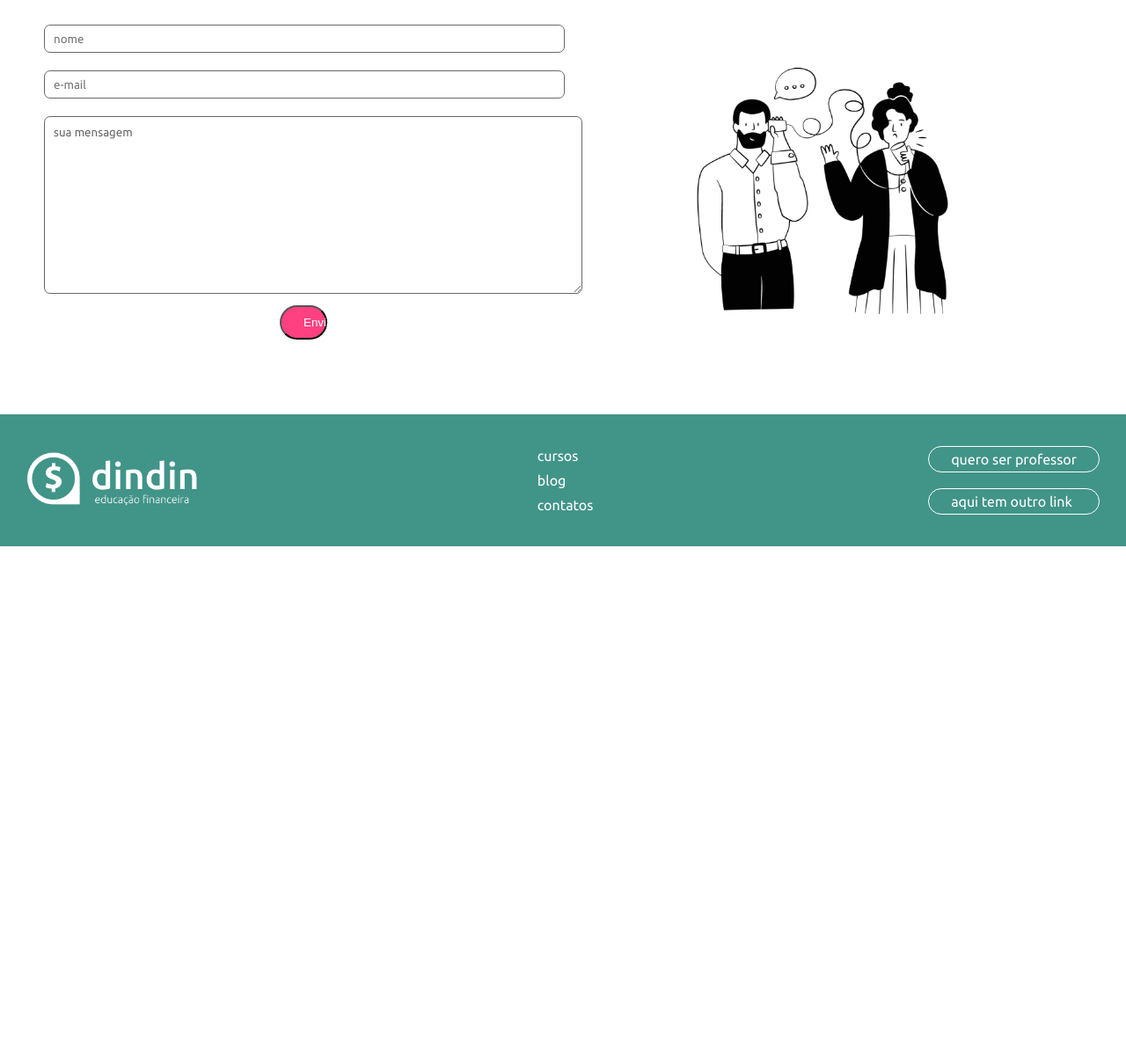
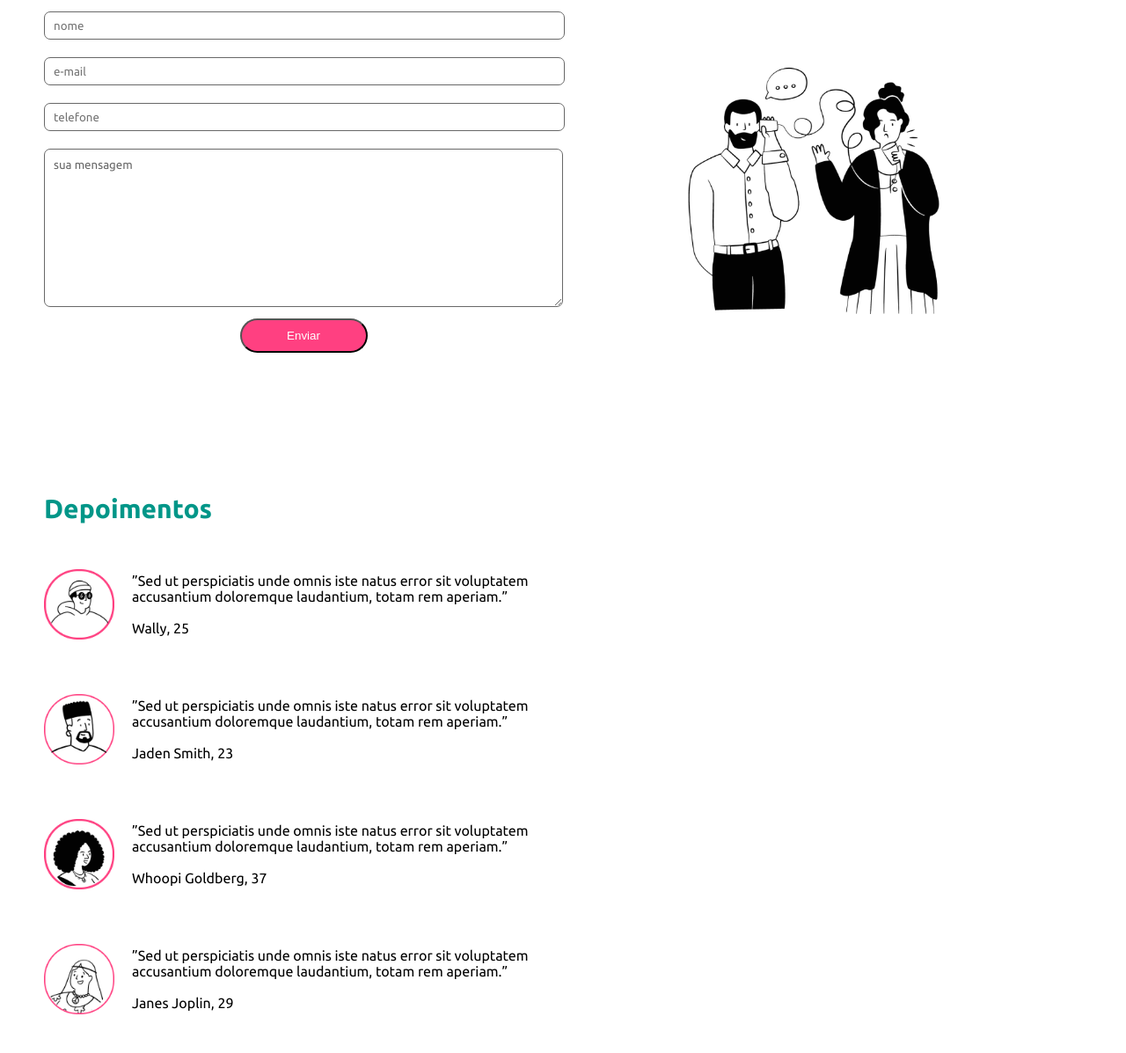
Before and after one commit to Projetosgeovane/Dindin-js, a plain HTML site: page contato.html in a window 1280 px wide. Shown: the part 199-1396 px from the top of the page at 88% size. Before the commit the page ends 820 px from the top, so only its background shows below. Drawn offline with Linux system fonts and the light colour scheme.

Commit message:
Correção de todos os bugs do projeto

```diff
--- a/contato.html
+++ b/contato.html
@@ -93,7 +93,8 @@
 
         </div>
     </footer>
-    <script src="js/index.js"></script>
+    <script src="js/header.js"></script>
+    <script src="js/contato.js"></script>
 </body>
 
 </html>
--- a/css/contato.css
+++ b/css/contato.css
@@ -25,6 +25,7 @@ header nav a {
     max-width: 1500px;
     margin:  0 auto;
     width: 100%;
+
 }
 
 #logo_cabecalho {
--- /dev/null
+++ b/js/contato.js
@@ -0,0 +1,80 @@
+// // O formulário não está funcionando, o atributo action deve mandar para url sucesso.html
+let action = document.querySelector('#formulario form');
+action.setAttribute('href', 'sucesso.html');
+
+
+// // Após o campo de email, precisamos de um novo campo para que o usuário adicione também um número de telefone.
+let campoTelefone = document.createElement('input');
+let inputTel = document.querySelector("textarea");
+let adicionaTelefone = inputTel.insertAdjacentElement('beforebegin', campoTelefone);
+adicionaTelefone.setAttribute('type', 'email');
+adicionaTelefone.setAttribute('required', '');
+adicionaTelefone.setAttribute('placeholder', 'telefone');
+
+
+// // O campo de mensagem está ultrapassando o tamanho do elemento pai. Podemos resolver adicionando o atributo box-sizing: border-box;
+inputTel.style.boxSizing = "border-box";
+
+
+// O botão não está do tamanho adequado, precisa ter uma largura maior;
+let botao = document.getElementById('enviar');
+botao.style.width= '145px';
+
+
+// Abaixo da section do formulário, adicione uma seção de comentário igual a página Home
+let comentario = document.createElement('section');
+comentario.setAttribute('class', 'titulo depoimento');
+comentario.innerHTML = '<h3>Depoimentos</h3>';
+
+let comentarios = document.createElement('section');
+comentarios.setAttribute('id', 'falam_sobre');
+comentarios.innerHTML = `<section id='falam_sobre'>
+<div class="depoimentos">
+    <img src="/imagens/icon-wally.png" width="80px" height="80px" alt="depoimentos da dindim">
+    <p>
+        ”Sed ut perspiciatis unde omnis iste natus error sit voluptatem accusantium doloremque laudantium,
+        totam rem aperiam.”
+        <br>
+        <br>
+        Wally, 25
+    </p>
+</div>
+<div class="depoimentos">
+    <img src="/imagens/icon-jaden.png" width="80px" height="80px" alt="depoimentos da dindim">
+    <p>
+        ”Sed ut perspiciatis unde omnis iste natus error sit voluptatem accusantium doloremque
+        laudantium, totam rem aperiam.”
+        <br>
+        <br>
+        Jaden Smith, 23
+    </p>
+</div>
+<div class="depoimentos">
+    <img src="/imagens/icon-whoopi.png" width="80px" height="80px" alt="depoimentos da dindim">
+    <p>
+        ”Sed ut perspiciatis unde omnis iste natus error sit voluptatem accusantium doloremque
+        laudantium, totam rem aperiam.”
+        <br>
+        <br>
+        Whoopi Goldberg, 37
+    </p>
+</div>
+<div class="depoimentos">
+    <img src="/imagens/icon-jane.png" width="80px" height="80px" alt="depoimentos da dindim">
+    <p>
+        ”Sed ut perspiciatis unde omnis iste natus error sit voluptatem accusantium doloremque
+        laudantium, totam rem aperiam.”
+        <br>
+        <br>
+        Janes Joplin, 29
+    </p>
+</div>
+</section>`
+
+let mainArea = document.querySelector('main');
+
+mainArea.append(comentario, comentarios);
+
+let comentariosStyle = document.querySelector('head');
+
+comentariosStyle.innerHTML += '<link rel="stylesheet" href="/css/index.css">';
--- /dev/null
+++ b/js/header.js
@@ -0,0 +1,10 @@
+// 1. O header deve ter cor de fundo #2E948A
+let header = document.getElementsByTagName('header');
+
+header[0].style.backgroundColor = '#2E948A';
+
+
+// 2. No menu do header, está faltando o link do item Cursos que deve redirecionar para cursos.html
+let linkCursos = document.querySelector('#menu_opcoes nav a');
+
+linkCursos.setAttribute('href', 'cursos.html');
--- a/js/index.js
+++ b/js/index.js
@@ -1,14 +1,3 @@
-// 1. O header deve ter cor de fundo #2E948A
-let header = document.getElementsByTagName('header');
-
-header[0].style.backgroundColor = '#2E948A';
-
-
-// 2. No menu do header, está faltando o link do item Cursos que deve redirecionar para cursos.html
-let linkCursos = document.querySelector('#menu_opcoes nav a');
-
-linkCursos.setAttribute('href', 'cursos.html');
-
 // No banner da home, está faltando centralizar os elementos filhos da section que tem o id #introducao.
 let centralizar = document.getElementById('introducao');
 centralizar.style.justifyContent = 'center';
@@ -33,3 +22,17 @@ upper.forEach(titulo => {
 // o botão "ver todos os posts" deve ter um link que direciona para o arquivo blog.html
 let botao = document.getElementById('todos_posts')
 botao.setAttribute('href', '/blog.html')
+
+
+
+// Adicionar um novo curso na section que contém o id investimentos_poupando_independencia:
+let novoCurso = document.querySelector('#investimentos_poupando_independencia');
+
+let nova = `<div id="independencia">
+<img src="/imagens/independencia_financeira.png" width="180px" alt="Independência Financeira">
+<h2>Independência Financeira</h2>
+<p>Duis aute irure dolor in reprehenderit in voluptate velit esse cillum dolore eu fugiat nulla pariatur. </p>
+<a class="comecar_agora" href="./curso.html">começar agora</a>
+</div>`;
+
+novoCurso.innerHTML += nova;
```
Also changed, not shown: index.html (+1 -1 lines).
